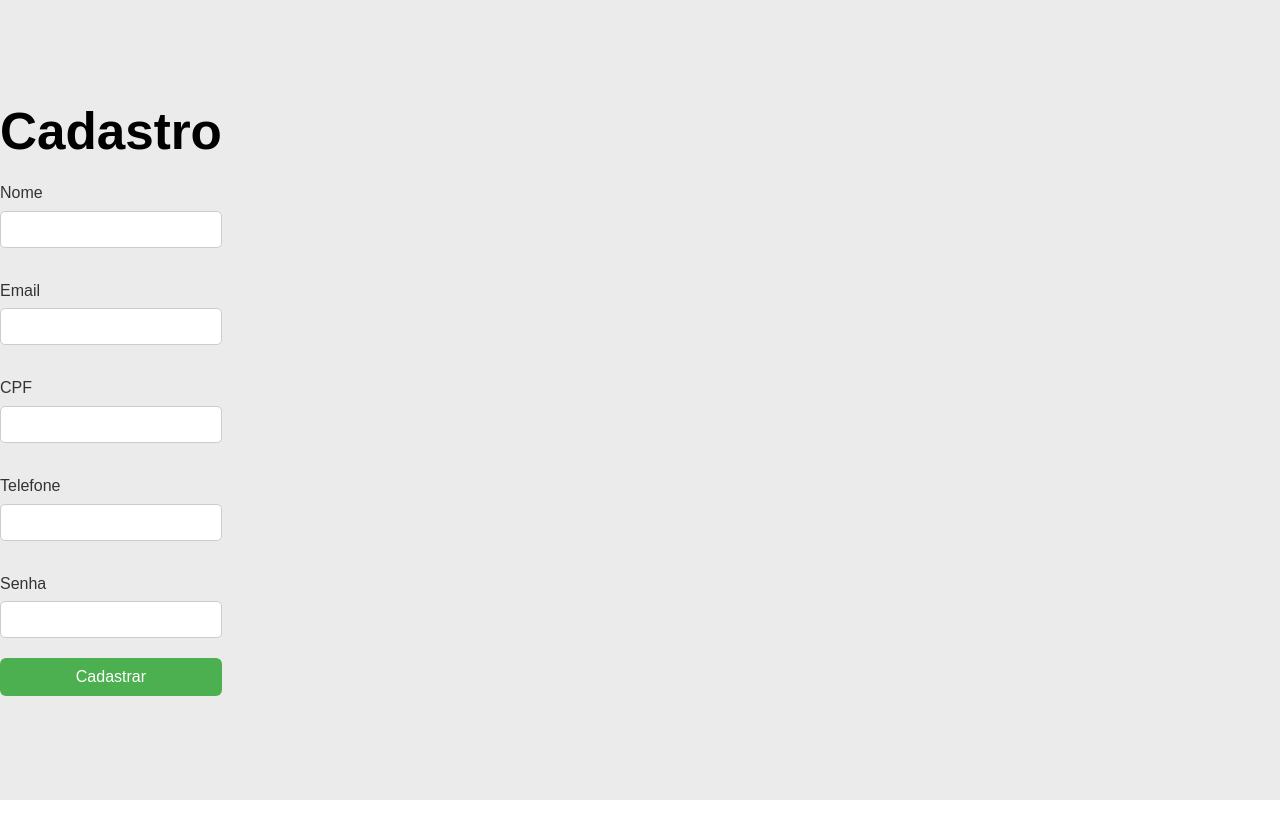
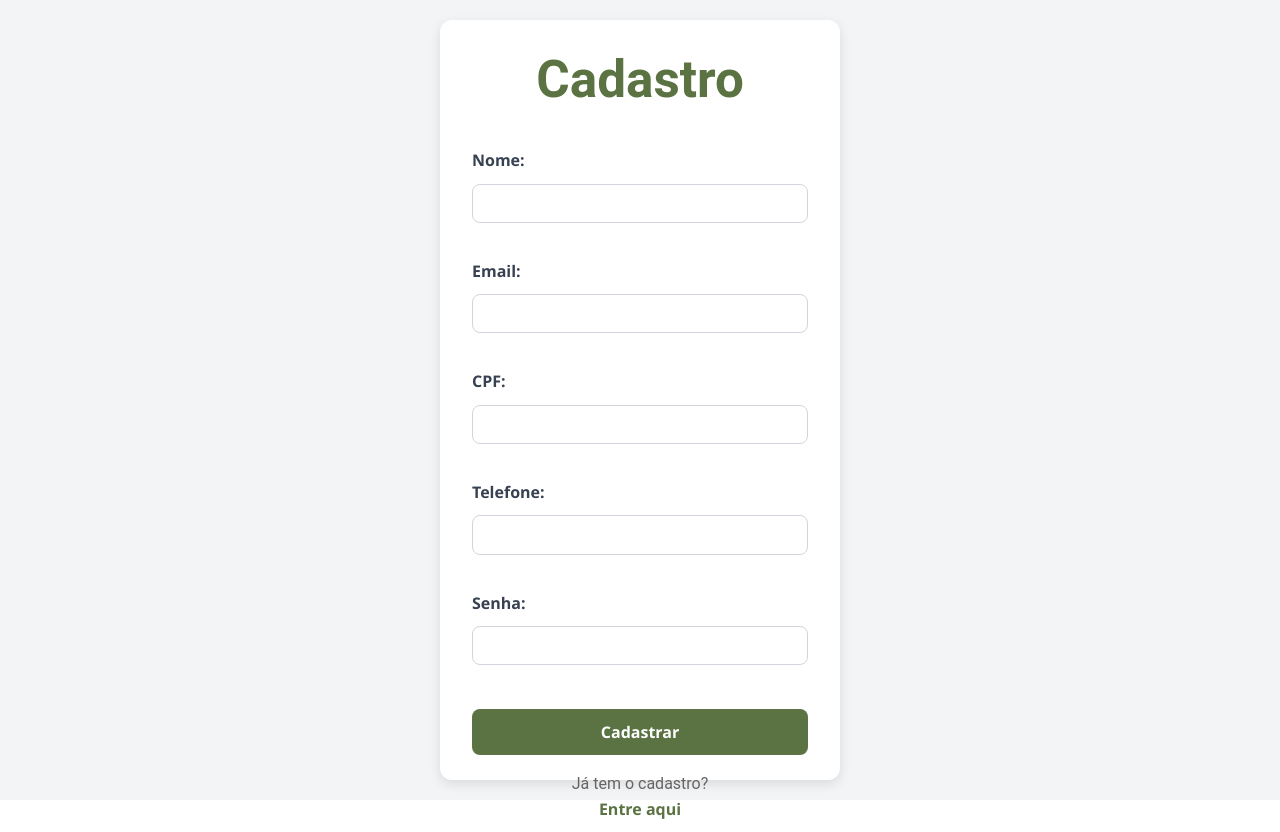
Before and after one commit to AquilaOliveira/sitepsicologo-react-python, a React (Vite) app in the folder frontend/: page /cadastro in a window 1280 px wide. Before the commit the page ends 800 px from the top, so only its background shows below. Built offline with nearby package versions, Linux system fonts and the light colour scheme; a web font is replaced by a local one.

Commit message:
cadastro funcionando

```diff
--- a/frontend/package.json
+++ b/frontend/package.json
@@ -10,6 +10,7 @@
     "preview": "vite preview"
   },
   "dependencies": {
+    "bootstrap": "^5.3.6",
     "date-picker": "^0.5.0",
     "react": "^19.1.0",
     "react-datepicker": "^8.3.0",
--- a/frontend/src/App.jsx
+++ b/frontend/src/App.jsx
@@ -4,7 +4,7 @@ import './App.css';
 import { BrowserRouter as Router, Link, Routes, Route } from "react-router-dom";
 import HomePage from './pages/HomePage';
 import Login from './pages/login';
-import Cadastro from './pages/cadastro';
+import CadastroForm from './pages/Cadastro';
 import Acesso from './pages/acesso';
 
 function App() {
@@ -18,7 +18,7 @@ function App() {
         <Routes>
           <Route path="/" element={<HomePage></HomePage>}></Route>
           <Route path="/login" element={<Login></Login>}></Route>
-          <Route path="/cadastro" element={<Cadastro></Cadastro>}></Route>
+          <Route path="/cadastro" element={<CadastroForm></CadastroForm>}></Route>
           <Route path="/acesso" element={<Acesso></Acesso>}></Route>
         </Routes>
       </Router>
--- a/frontend/src/pages/Cadastro.css
+++ b/frontend/src/pages/Cadastro.css
@@ -0,0 +1,110 @@
+
+body {
+  font-family: 'Segoe UI', Tahoma, Geneva, Verdana, sans-serif;
+  background-color: #f3f4f6;
+  margin: 0;
+  padding: 0;
+
+  display: flex;
+  justify-content: center;
+  align-items: center;
+  height: 100vh;
+}
+
+.form {
+  width: 65vw;
+  height: 95vh;
+  max-width: 400px;
+  padding: 2rem;
+  background-color: white;
+  border-radius: 12px;
+  box-shadow: 0 4px 12px rgba(0, 0, 0, 0.1);
+}
+
+h1 {
+  font-family: "Roboto", sans-serif;
+  text-align: center;
+  margin-bottom: 1.5rem;
+  color: var(--corfundo2);
+}
+
+.label {
+  display: block;
+  margin-top: 1rem;
+  font-weight: 600;
+  color: #374151;
+}
+
+.input {
+  width: 100%;
+  padding: 0.6rem 0.75rem;
+  margin-top: 0.3rem;
+  border: 1px solid #d1d5db;
+  border-radius: 8px;
+  font-size: 1rem;
+  outline: none;
+  transition: border 0.2s;
+}
+
+.input:focus {
+  border-color: #1f3f25;
+  box-shadow: 0 0 0 3px rgba(40, 80, 44, 0.2);
+}
+
+.btn {
+  margin-top: 1.5rem;
+  width: 100%;
+  padding: 0.75rem;
+  background-color: var(--corfundo2);
+  color: white;
+  font-size: 1rem;
+  font-weight: bold;
+  border: none;
+  border-radius: 8px;
+  cursor: pointer;
+  transition: background-color 0.2s;
+}
+
+.btn:hover {
+  color: white;
+  background-color: rgb(38, 73, 42);
+}
+
+.success {
+  background-color: #d1fae5;
+  color: #36894c;
+  padding: 0.75rem;
+  border-radius: 8px;
+  margin-bottom: 1rem;
+  text-align: center;
+}
+
+.error {
+  background-color: #e5c0c0;
+  color: #991b1b;
+  padding: 0.75rem;
+  border-radius: 8px;
+  margin-bottom:
+
+ 1rem;
+  text-align: center;}
+
+  .cadastrado {
+    display: flex;
+    flex-direction: column;
+    justify-content: center;
+    align-items: center;
+    padding-bottom: 10px;
+    margin-top: 1rem;
+  }
+
+  .link {
+    color: var(--corfundo2);
+    text-decoration: none;
+    font-weight: bold;
+  }
+
+  .link:hover {
+    text-decoration: none;
+    color: rgb(38, 73, 42);
+  }
--- a/frontend/src/pages/cadastro.jsx
+++ b/frontend/src/pages/cadastro.jsx
@@ -1,7 +1,8 @@
-import { useState } from "react"
 import CadastroAlert from "./pagesAssets/CadastroAlert";
+import "./Cadastro.css";
+import { useState } from "react";
 
-export default function cadastroForm() {
+export default function CadastroForm() {
 
   const [name, setName] = useState("");
   const [email, setEmail] = useState("");
@@ -50,7 +51,7 @@ export default function cadastroForm() {
 const successMessage = () => {
   return (
     <div className="success" style={{display: submitted ? "" : "none"}}>
-      <CadastroAlert/>
+      <CadastroAlert name = {name}/>
     </div>
   )
 }
@@ -67,8 +68,9 @@ const errorMessage = () => {
 
   return (
     <>
+      <div className="body">
         <div className="form">
-        <div>
+          <div className="title">
             <h1>Cadastro</h1>
           </div>
 
@@ -79,20 +81,26 @@ const errorMessage = () => {
 
           <form>
 
-          <label className="label">Nome</label>
-          <input onChange={handleName} className="input" value={name} type="text"/>
-          <label className="label">Email</label>
-          <input onChange={handleEmail} className="input" value={email} type="email"/>
-          <label className="label">CPF</label>
-          <input onChange={handleCPF} className="input" value={CPF} type="number"/>
-          <label className="label">Telefone</label>
-          <input onChange={handleTel} className="input" value={tel} type="text"/>
-          <label className="label">Senha</label>
-          <input onChange={handlePassword} className="input" value={password} type="password"/>
+            <label className="label">Nome:</label>
+            <input onChange={handleName} className="input" value={name} type="text" />
+            <label className="label">Email:</label>
+            <input onChange={handleEmail} className="input" value={email} type="email" />
+            <label className="label">CPF:</label>
+            <input onChange={handleCPF} className="input" value={CPF} type="number" />
+            <label className="label">Telefone:</label>
+            <input onChange={handleTel} className="input" value={tel} type="text" />
+            <label className="label">Senha:</label>
+            <input onChange={handlePassword} className="input" value={password} type="password" />
 
             <button onClick={handleSubmit} className="btn" type="submit">Cadastrar</button>
 
+
+            <div className="cadastrado">
+              <p>Já tem o cadastro?</p>
+              <a href="/login" className="link">Entre aqui</a>
+            </div>
           </form>
+        </div>
       </div>
     </>
   );
--- a/frontend/src/pages/pagesAssets/CadastroAlert.jsx
+++ b/frontend/src/pages/pagesAssets/CadastroAlert.jsx
@@ -2,9 +2,8 @@ import React from "react";
 import { useState } from 'react';
 import Alert from 'react-bootstrap/Alert';
 import Button from 'react-bootstrap/Button';
-import {name} from './Cadastro'
 
-function CadastroAlert(props) {
+function CadastroAlert({ name }) {
   const [show, setShow] = useState(true);
 
   return (
```
Also changed, not shown: frontend/src/assets/icons/arrow.svg (added), 1 other file (tests, documents, lock files or other folders). Lines whose indentation alone changed are shown as unchanged.
